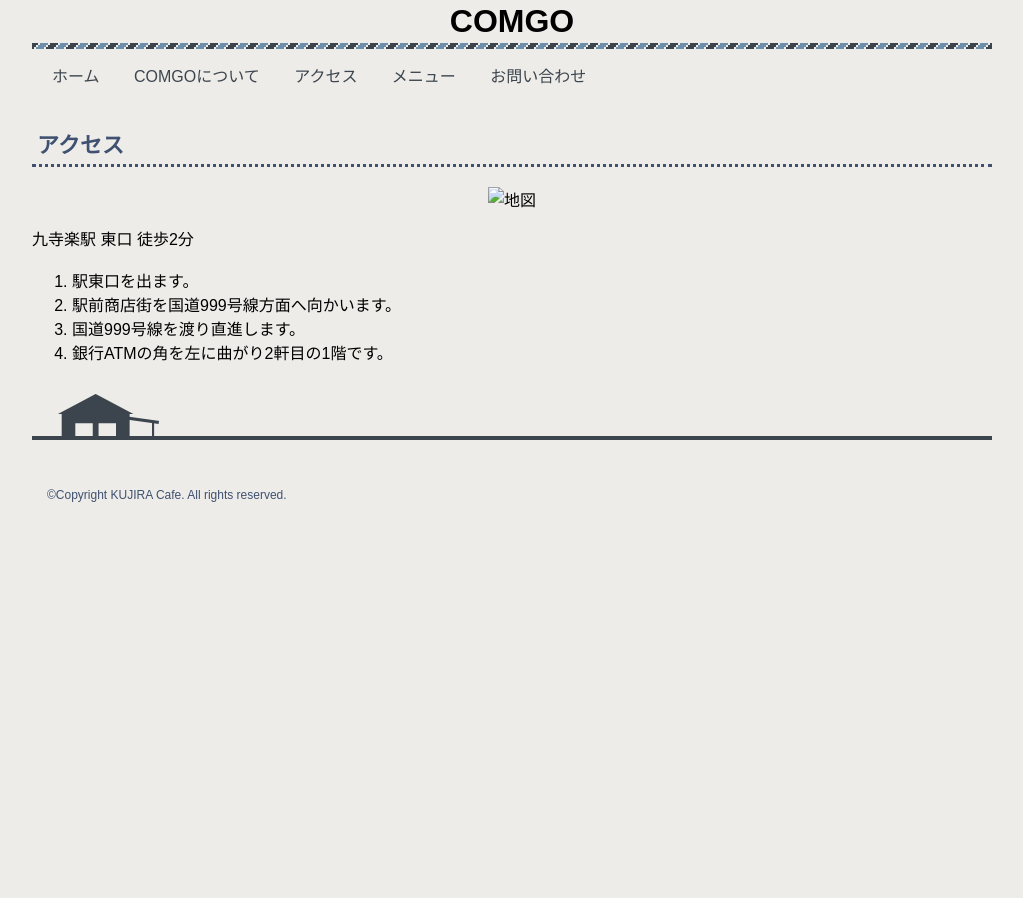
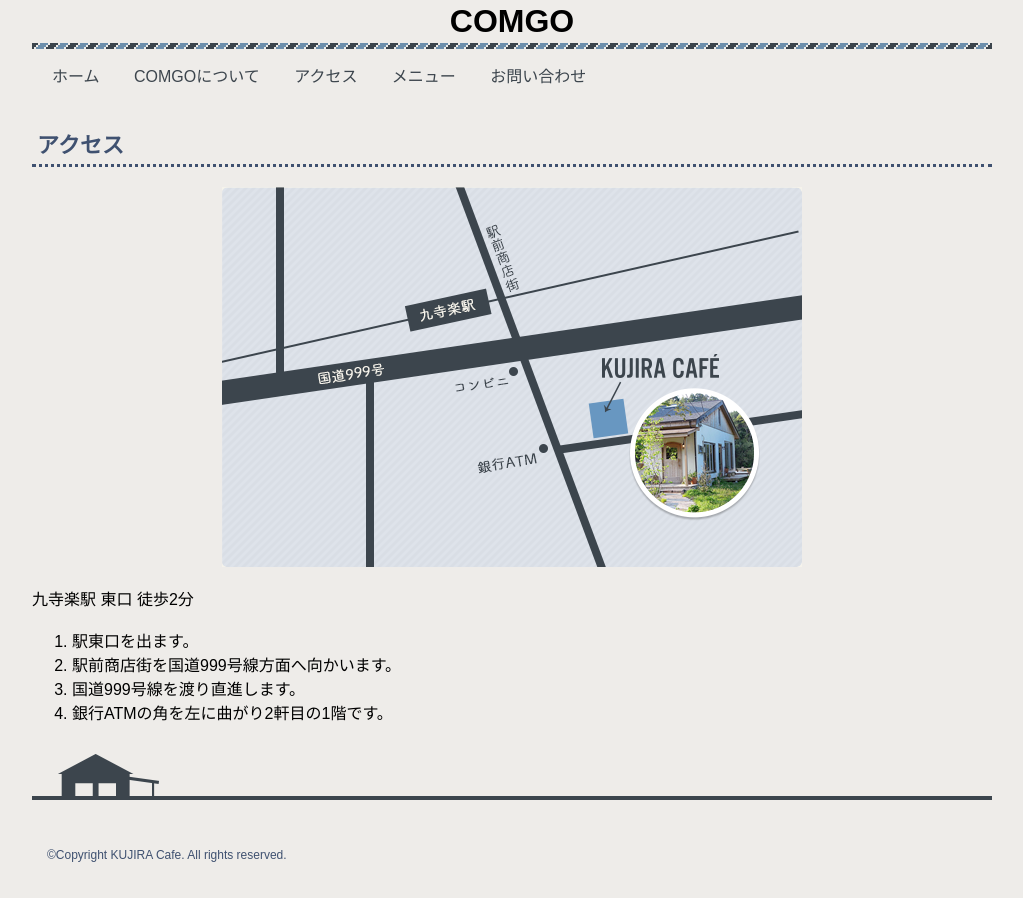
Before and after one commit to yutaka-ishigami/sample, a plain HTML site: page access.html in a window 1280 px wide. Shown: the whole page, without its empty margins (128-1151 px from the left). Before the commit the page ends 800 px from the top, so only its background shows below. Drawn offline with Linux system fonts and the light colour scheme; files whose address does not match are found by name.

Commit message:
Update access.html

```diff
--- a/access.html
+++ b/access.html
@@ -25,7 +25,7 @@
     <!-- メイン -->
     <main>
        <h2>アクセス</h2>
-       <div class="map"><img src="images/map.png" alt="地図"></div>
+       <div class="map"><img src="map.png" alt="地図"></div>
        <p>九寺楽駅 東口 徒歩2分</p>
        <ol>
             <li>駅東口を出ます。</li>
```
